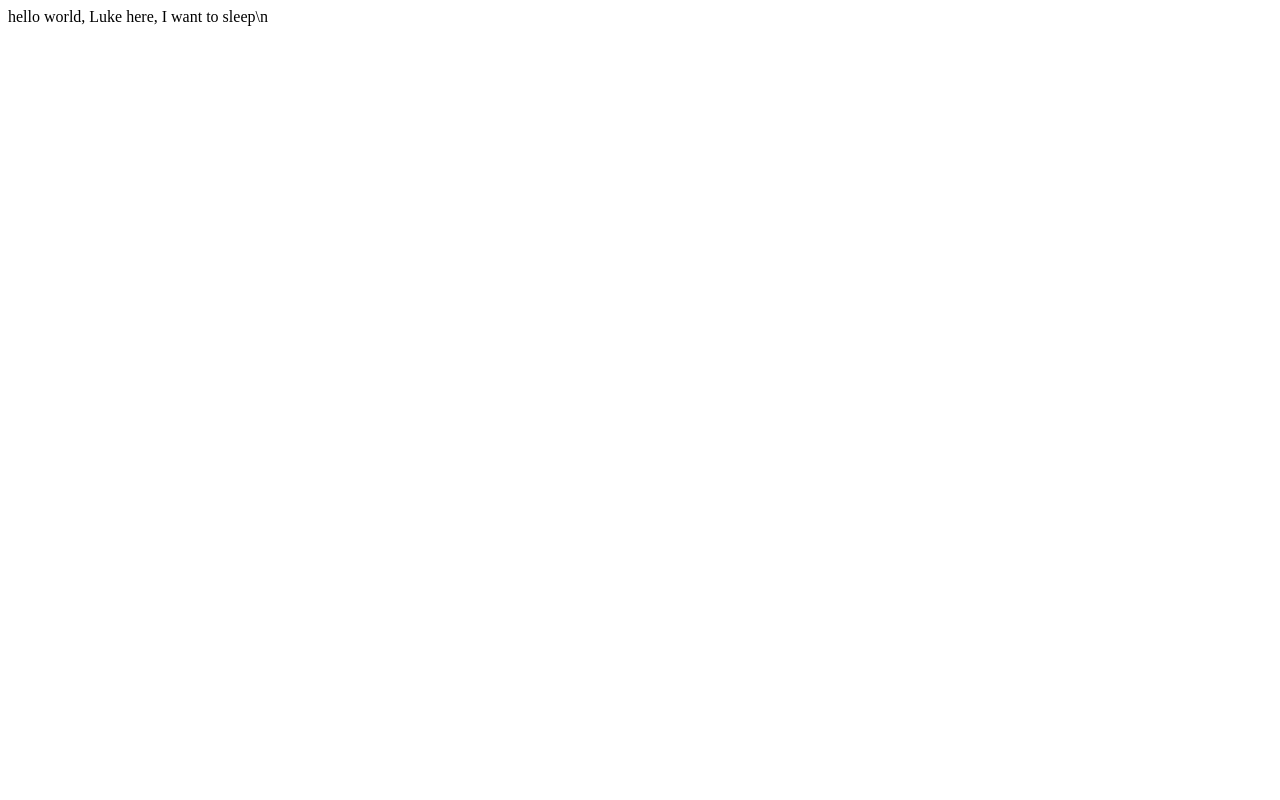
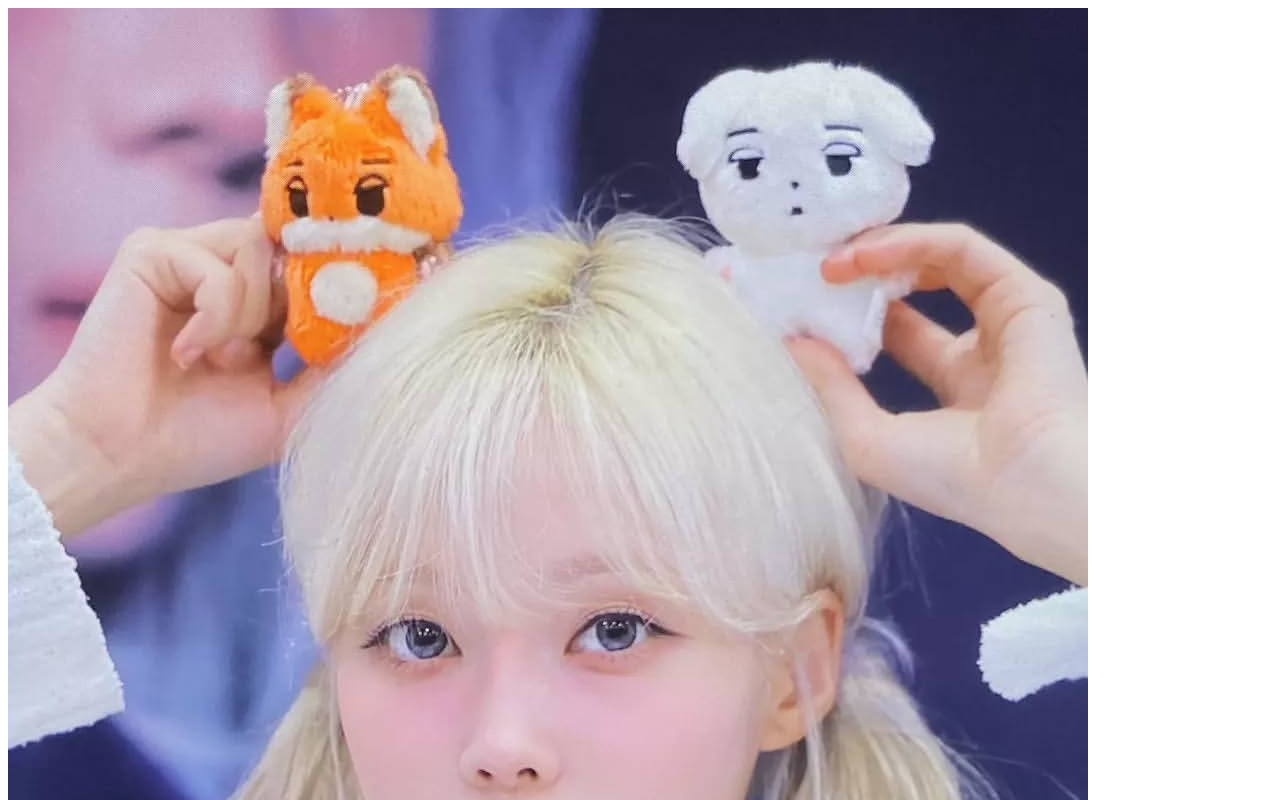
Before and after one commit to lukkk3333/blackberry, a plain HTML site: page index.html in a window 1280 px wide. Shown: the top 800 px of the page. Drawn offline with Linux system fonts and the light colour scheme.

Commit message:
Update index.html

```diff
--- a/index.html
+++ b/index.html
@@ -1,4 +1,4 @@
 <html>
-  hello world, Luke here, I want to sleep\n
-  <img src = "W.jpg"  width="1080" height="1350>
+  <title>hello world, Luke here, I want to sleep</title>
+  <img src = "W.jpg">
 </html>
```
